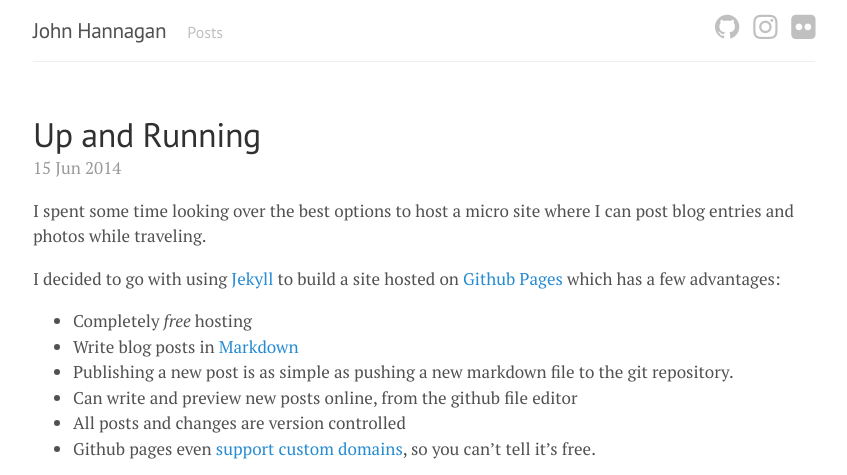
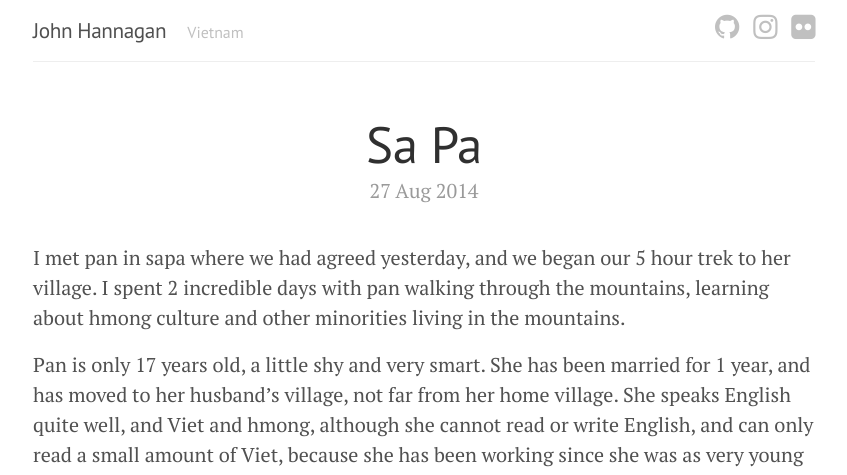
Before and after one commit to Weetbix/weetbix.github.io, a Jekyll site: the page built from index.html, in a window 1280 px wide. Shown: the top 475 px of the page, without its empty margins (216-1063 px from the left). Built offline with Jekyll 4.4.1, drawn with Linux system fonts in a browser that asks for light colours; nearby versions of some CDN libraries; some web fonts are replaced; Markdown is read by kramdown in place of the engine named in the settings; the list of posts is cut into pages by our own code; comment, search, counter and statistics services are not loaded; some of the changed text lies outside the part shown.

```diff
--- /dev/null
+++ b/Vietnam/_posts/2014-08-27-Sa-Pa.md
@@ -0,0 +1,36 @@
+---
+layout: post
+title: Sa Pa
+---
+
+
+I met pan in sapa where we had agreed yesterday, and we began our 5 hour trek to her village. I spent 2 incredible days with pan walking through the mountains, learning about hmong culture and other minorities living in the mountains.
+
+Pan is only 17 years old, a little shy and very smart. She has been married for 1 year, and has moved to her husband's village, not far from her home village. She speaks English quite well, and Viet and hmong, although she cannot read or write English, and can only read a small amount of Viet, because she has been working since she was as very young on her families rice fields she did not have time for school.
+
+![blah blah blah](https://farm4.staticflickr.com/3840/14846458118_f08e9c88c2_c.jpg "my title here")
+
+The fist day trekking to her village was through the small and difficult trails, up steep muddy cimbs, across small rice field walls, which at points had me exhausted and never seemed to phase pan, even though she was doing it all in sandals without drinking any water
+
+![](https://farm4.staticflickr.com/3908/15032695052_43ab57a4f6_c.jpg)
+rah rah
+
+We stopped at about 1pm at parents house in her mother's village where I met her brothers and sisters and she cooked me lunch, noodles and tomatoes. Cooked in a big cast iron wok in a fire pit lit by bamboo inside the house.
+During the trek I mentioned cho cho, as it turns out cho cho is pans dad's brothers wife (pans aunty?) and she new cho cho quite well. We left her parents village and continued to hers, pointing out cho chos house along the way. Cho cho was apparent doing quite well from selling and guiding in sapa, as she had a "big" house and was in the middle of building a toilet in a separate building (a luxury pans house definitely did not have). Pan made sure I knew what to expect from her house when I got there, so that there would not be any surprises. She said I could either stay at a home stay (where most tourists stay) or in her house but that her house was very basic and not nice.
+We got to pans house at about 3 or so, and pan and her husband went to get food from the market for dinner. She lives about 20 seconds from a large beautiful waterfall, in a small simple wooden house. While pan went out I wandered around the area and to the waterfall to relax for a while. Pans husband's little brother about 7 or 8 years old started tagging along with me. While we were sitting on a big rock in the waterfall he took out some marbles and we played for a little while. He didn't speak a word of English, as hmong kids don't learn English until high school. Whenever a marble would roll off the rock and into the waterfall he would let out a worried sound and eagerly jump into the water to collect it.
+After a while I gestured that we should head up the Mountain, and we started walking. We got to a large open area where we sat down and played marbles for a while longer.
+
+![](https://farm4.staticflickr.com/3842/14846302810_e5b7215fdf_c.jpg)
+
+![](https://farm4.staticflickr.com/3905/15009899566_4d25733471_c.jpg)
+
+It was getting kind of late so I guestured that we head back down the to the house, but he started heading up towards a buffalo about 40m up the mountain. They were blocking a small trail that lead sideways around the mountain which I figured he wanted to walk along. The trail was too thin to walk with a buffalo in the way, but luckily the kid knew what he was doing and was hissing and throwing rocks near the buffalo to make him walk down the trail. We walked about 15m down this trail and 2 more buffalo and a goat appeared from the shrub. I was really apprehensive and kept gesturing the we go back the other way and down the mountain, I didn't like the look of 3 giant buffalo blocking the trail, earlier I had asked pan if buffalo are dangerous and she said some where and some where not.
+
+![](https://farm4.staticflickr.com/3912/14846092029_fe4b711e1b_c.jpg)
+
+Somehow the kid managed to move the buffalo up the slope and get around them. but at this point they were between me and the  boy and they started moving towards me, I was genuinely terrified and stepped off the trail down the slope of the mountain a little bit, just enough for the buffalo to walk along the trail. We headed back in the direction we came, with the buffalo in front of us now. Once they were out of the small trail I thought we would walk around them and back to the house, but the boy kept moving the buffalo down the mountain with us using sounds and rocks.
+
+![](https://farm4.staticflickr.com/3838/14846485337_1e39d78b76_c.jpg "The buffalo at the end of the mountain &middot; 14/5/2014")
+
+As we got closer to the house I was worried that the buffalo may damage something, but the boy continued to lead them towards the house. In fact all the way to the doorstep of the house where he put the 3 buffalo into their pen, and the goat into its own pen. It was clear now that these buffalo belong to the family and they use them to plow the rice fields, the boy was simply hearding them back home.
+We had pho noodles, beans, tomato and rice for dinner with pans husband and family (the boy, father, grandmother and grandfather) afterward we sat around the fire while the father and grandad drank rice wine and smoked tobacco bongs and the women sewed. A genuinely amazing and unforgettable day.
--- a/_config.yml
+++ b/_config.yml
@@ -17,7 +17,8 @@ author:
 
 #navbar pages
 pages_list:
-  Posts: '/archive'
+  # Posts: '/archive'
+  Vietnam: '/vietnam'
 
 #prose.io settings
 prose:
--- a/_includes/head.html
+++ b/_includes/head.html
@@ -19,7 +19,7 @@
   <link rel="stylesheet" href="{{ site.baseurl }}public/css/lanyon.css">
   <link rel="stylesheet" href="{{ site.baseurl }}public/css/style.css">
   <link rel="stylesheet" href="http://fonts.googleapis.com/css?family=PT+Serif:400,400italic,700|PT+Sans:400">
-
+  <link href='http://fonts.googleapis.com/css?family=Gentium+Basic:400,700,400italic,700italic' rel='stylesheet' type='text/css'>
 
   <!-- Icons through fonts, hell yeaaa -->
   <link href="//netdna.bootstrapcdn.com/font-awesome/4.1.0/css/font-awesome.min.css" rel="stylesheet">
@@ -32,5 +32,7 @@
   <!-- RSS -->
   <link rel="alternate" type="application/rss+xml" title="RSS" href="{{ site.baseurl }}atom.xml">
 
+  <script src="//code.jquery.com/jquery-1.11.0.min.js"></script>
+
   {% include analytics.html %}
 </head>
--- a/_layouts/default.html
+++ b/_layouts/default.html
@@ -4,7 +4,6 @@
   {% include head.html %}
 
   <body>
-
     <div class="container content">
       <div class="masthead">
         <h3 class="masthead-title">
@@ -37,5 +36,11 @@
       </div>
     </div>
 
+<script>
+$( "div.post img[title]" ).after(function (){
+    return "<span class=\"image-title\">" + this.title + "</span>";
+});
+</script>
+
   </body>
 </html>
--- a/public/css/lanyon.css
+++ b/public/css/lanyon.css
@@ -41,7 +41,7 @@ body {
 }
 
 html {
-  font-family: "PT Serif", Georgia, "Times New Roman", serif;
+  font-family: "Gentium Basic", "Josefin Slab", "PT Serif", Georgia, "Times New Roman", serif;
 }
 
 h1, h2, h3, h4, h5, h6 {
--- a/public/css/poole.css
+++ b/public/css/poole.css
@@ -231,7 +231,6 @@ img {
   display: block;
   max-width: 100%;
   margin: 0 0 1rem;
-  border-radius: 5px;
 }
 
 /* Tables */
--- a/public/css/style.css
+++ b/public/css/style.css
@@ -1,3 +1,22 @@
+div.post
+{
+   font-size: 20px;
+}
+
+h1
+{
+    font-size: 3rem;
+    font-style: normal;
+}
+
+.image-title
+{
+    display: block;
+    text-align: center;
+    font-size: 0.9em;
+    font-style:italic;
+}
+
 .masthead-title i
 {
   color: #c0c0c0;
@@ -10,11 +29,33 @@
   color: #505050;
 }
 
+.masthead
+{
+    font-size:0.4em;
+}
+
 .footer
 {
   margin-bottom:1em;
   color: #c0c0c0;
   text-align:center;
+}
+
+.post-title
+{
+  text-align: center;
+}
+.post-date
+{
+    text-align: center;
+    padding-bottom: 1em;
+}
+
+/* Center images inside posts */
+div.post img
+{
+    margin: auto;
+    padding: 0.5em;
 }
 
 .social
```
Also changed, not shown: Vietnam/index.html (added, +20 -0 lines).
